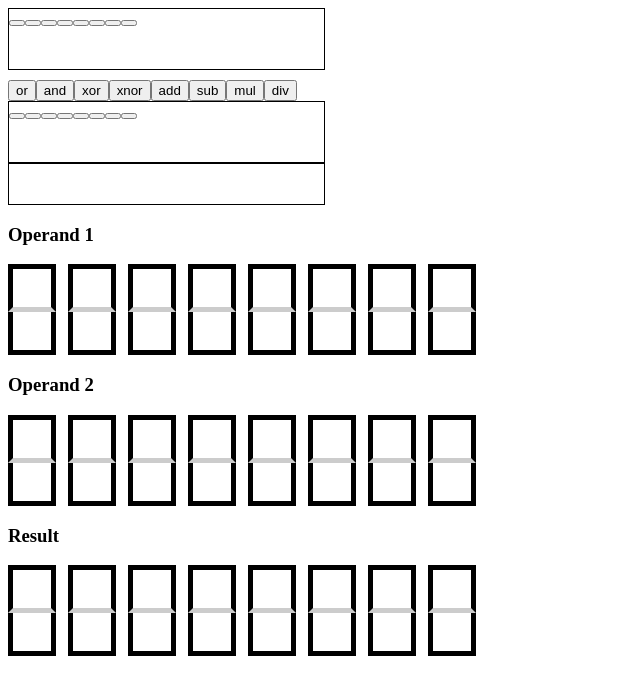
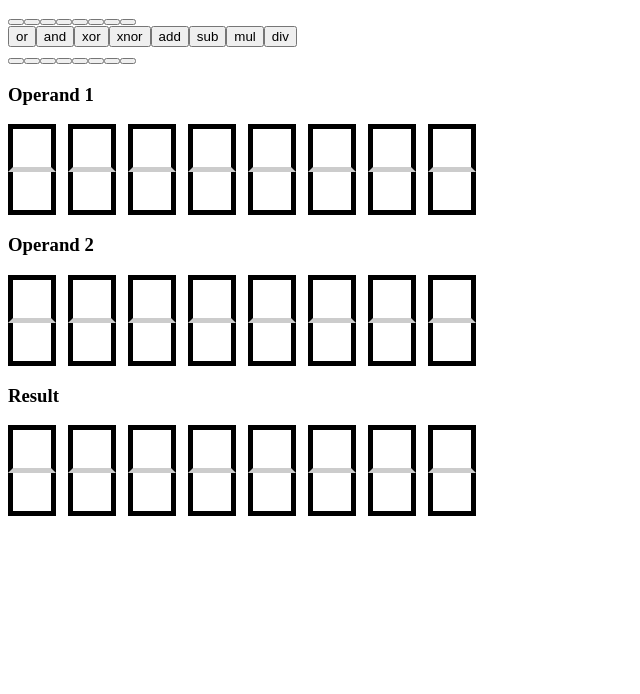
Before and after one commit to janek26/ByteFiddler, a Next.js app: page /logical-operations in a window 1280 px wide. Shown: the top 694 px of the page, without its empty margins (0-640 px from the left). Built offline with nearby package versions, Linux system fonts and the light colour scheme.

Commit message:
removing unnecessary css and span groups

```diff
--- a/components/LogicalOperations.js
+++ b/components/LogicalOperations.js
@@ -7,25 +7,6 @@ export default ({
 
 <div>
   <style jsx>{`
-      #group1, #group2, #result {
-        width: 315px;
-        height: 60px;
-        border: 1px solid black;
-
-      }
-
-      #group1 {
-        margin: 0 0 10px 0;
-      }
-
-      #group2 {
-        margin: 0;
-      }
-
-      #result {
-        height: 40px;
-      }
-
       button.set {
         width: 20px;
         height: 15px;
@@ -36,38 +17,14 @@ export default ({
 
     <div id="group1">
 
-
-      <span class="numGroup">
       <button class="set"></button>
-      </span>
-
-      <span class="numGroup">
       <button class="set"></button>
-      </span>
-
-      <span class="numGroup">
       <button class="set"></button>
-      </span>
-
-      <span class="numGroup">
       <button class="set"></button>
-      </span>
-
-      <span class="numGroup">
       <button class="set"></button>
-      </span>
-
-      <span class="numGroup">
       <button class="set"></button>
-      </span>
-
-      <span class="numGroup">
       <button class="set"></button>
-      </span>
-
-      <span class="numGroup">
       <button class="set"></button>
-      </span>
     </div>
 
 
@@ -85,39 +42,14 @@ export default ({
 
 
     <div id="group2">
-
-
-      <span class="numGroup">
       <button class="set"></button>
-      </span>
-
-      <span class="numGroup">
       <button class="set"></button>
-      </span>
-
-      <span class="numGroup">
       <button class="set"></button>
-      </span>
-
-      <span class="numGroup">
       <button class="set"></button>
-      </span>
-
-      <span class="numGroup">
       <button class="set"></button>
-      </span>
-
-      <span class="numGroup">
       <button class="set"></button>
-      </span>
-
-      <span class="numGroup">
       <button class="set"></button>
-      </span>
-
-      <span class="numGroup">
       <button class="set"></button>
-      </span>
     </div>
 
     <div id="result">
```
Lines whose indentation alone changed are shown as unchanged.
